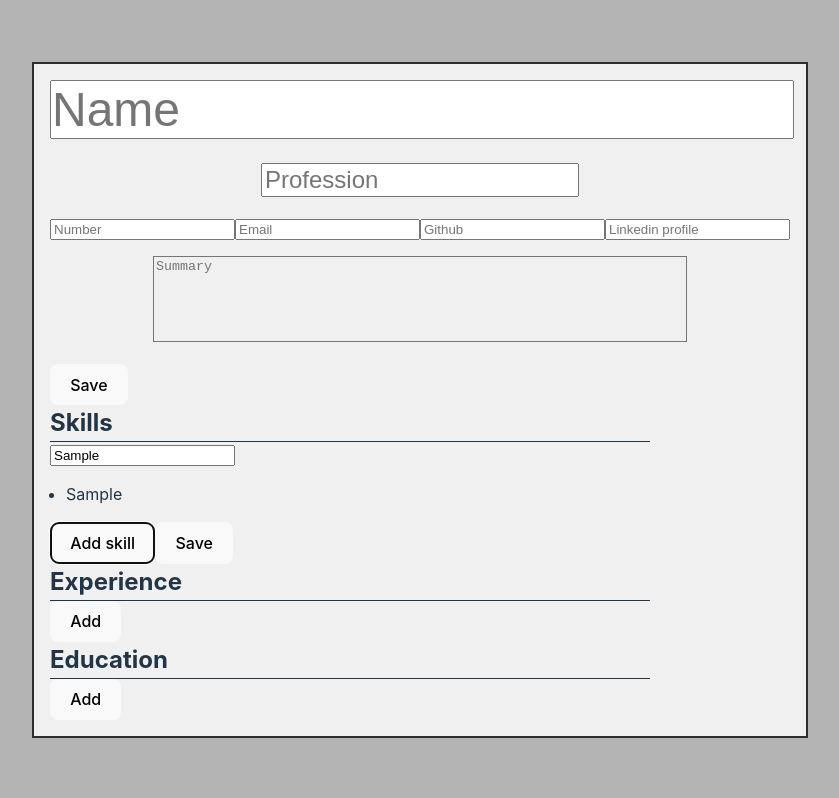
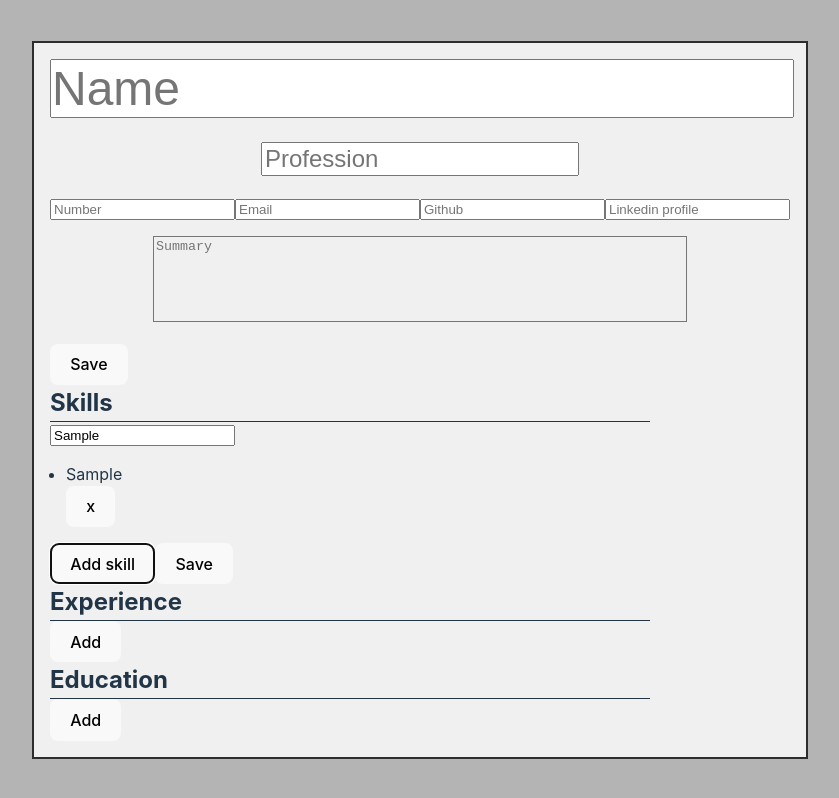
Before and after one commit to LucioFurnari/CV-Application, a React (Vite) app: page / in a window 1280 px wide. Both pictures are taken after typing "Sample" into the empty fields and a click on the button "Add skill". Shown: the whole page, without its empty margins (220-1059 px from the left). Built offline with nearby package versions, Linux system fonts and the light colour scheme.

Commit message:
Add function to remove skills

```diff
--- a/src/components/Skillsection.jsx
+++ b/src/components/Skillsection.jsx
@@ -14,6 +14,10 @@ export default function Skillsection() {
     setList([...list, input])
   }
 
+  function removeSkill(ev) {
+    const {id} = ev.target;
+    setList(list.filter((item,index) => id != index))
+  }
   function handleValid() {
     setEdit(!edit)
   }
@@ -25,7 +29,7 @@ export default function Skillsection() {
         <ul className="skill-list">
         {list.map((item, index) => {
         return (
-          <li key={index}>{item}</li>
+          <li key={index}>{item} {!edit && <button id={index} onClick={removeSkill}>x</button>}</li>
         )
         })}
         </ul>
```
